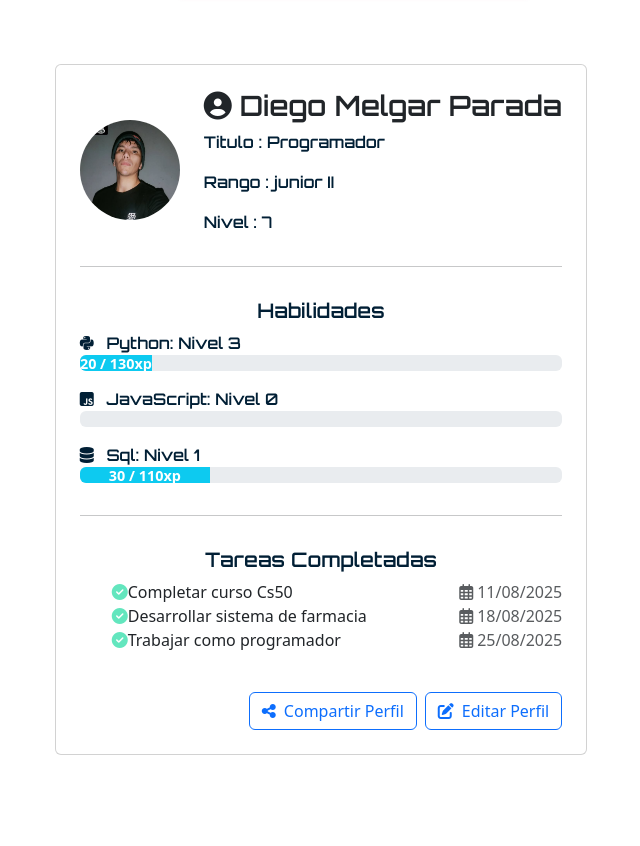
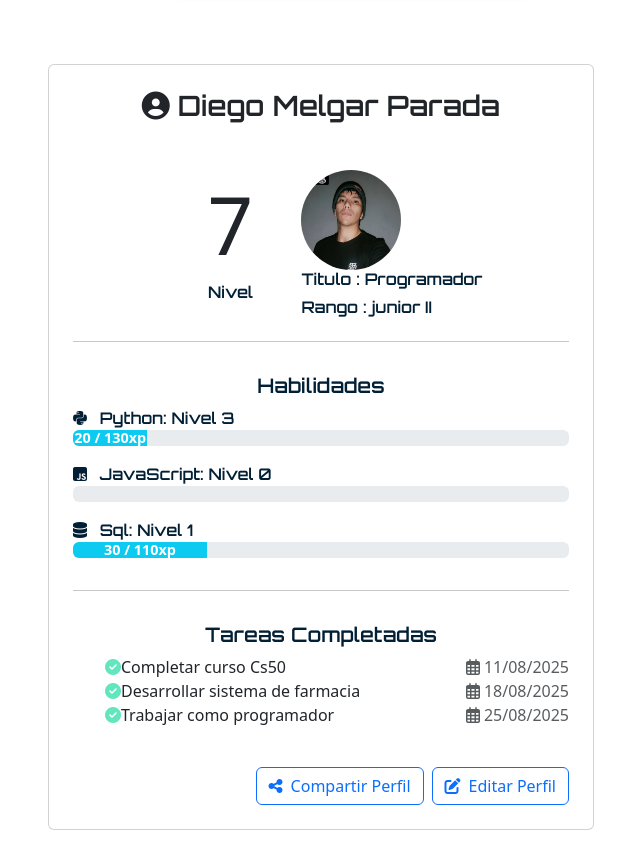
Before and after one commit to R708-0/CodeLeveling, a Flask app: page / in a window 1280 px wide. Shown: the part 175-1021 px from the top of the page, without its empty margins (319-959 px from the left). Before the commit the page ends 930 px from the top, so only its background shows below. Run offline with Flask 3, Linux system fonts and the light colour scheme; a user stored in the database is signed in; data comes from the database, SQL or seed files in the repository.

Commit message:
perfil 1.1

```diff
--- a/templates/perfil.html
+++ b/templates/perfil.html
@@ -6,21 +6,28 @@ Code Leveling
 
 {% block body %}
 <div class="container mt-5">
-    <div class="card p-4 card-p">
-        <div class="d-flex align-items-center">
-            {% if user.photo %}
+    <!-- tarjeta del perfil -->
+    <div class="card p-4 card-p w-50 h-75 overflow-auto">
+        <h3 class="mb-0 text-center mb-5"><i class="fas fa-user-circle me-2"></i>{{user.name}}</h3>
+        <div class="d-flex align-items-center justify-content-center">
+            <div class="ms-5 text-center">
+                <h1 style="font-size:5rem;"> 7 </h1>
+                <p class="letter-1"> Nivel </p>
+
+            </div>
+            <div class="ms-5">
+                {% if user.photo %}
                 <img src="{{ url_for('static', filename='img/' ~ user.photo) }}" alt="Foto de perfil" class="rounded-circle" height="100" width="100">
-            {% else %}
-                <img src="/static/img/hacker.png" alt="Foto de perfil" class="rounded-circle" height="100" width="100">
-            {% endif %}
-            <div class="ms-4">
-                <h3 class="mb-0"><i class="fas fa-user-circle me-2"></i>{{user.name}}</h3>
-                <p class="letter-1 mt-2">Titulo : Programador</p>
-                <p class="letter-1"> Rango : junior II </p>
-                <p class="letter-1"> Nivel : 7 </p>
+                {% else %}
+                    <img src="/static/img/hacker.png" alt="Foto de perfil" class="rounded-circle" height="100" width="100">
+                {% endif %}
+                <h6 class="letter-1">Titulo : Programador</h6>
+                <h6 class="letter-1"> Rango : junior II </h6>
             </div>
         </div>
+
         <hr>
+
         <h5 class="mt-3 text-center letter-1">Habilidades</h5>
 
         {% for skill in skills %}
```
Also changed, not shown: 2 other files.
